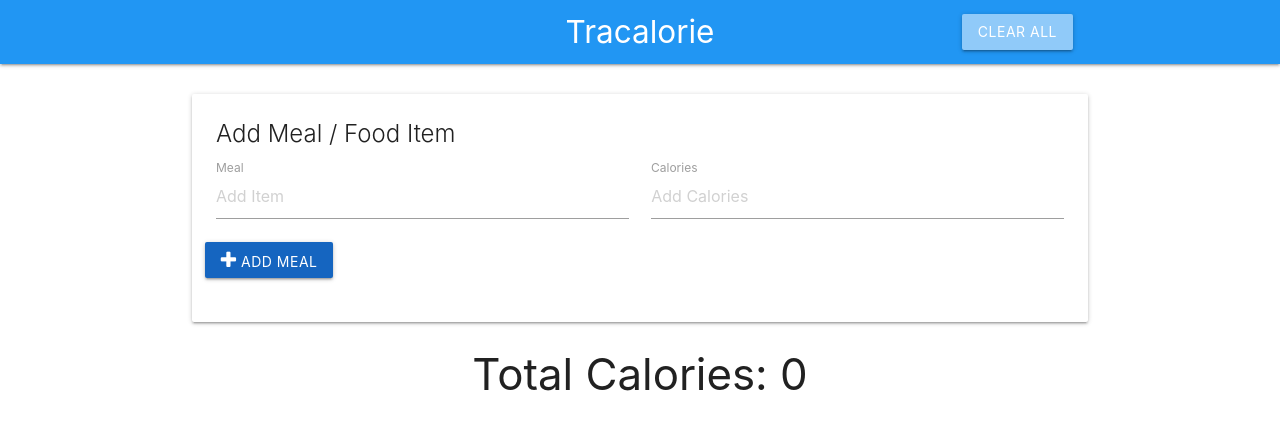
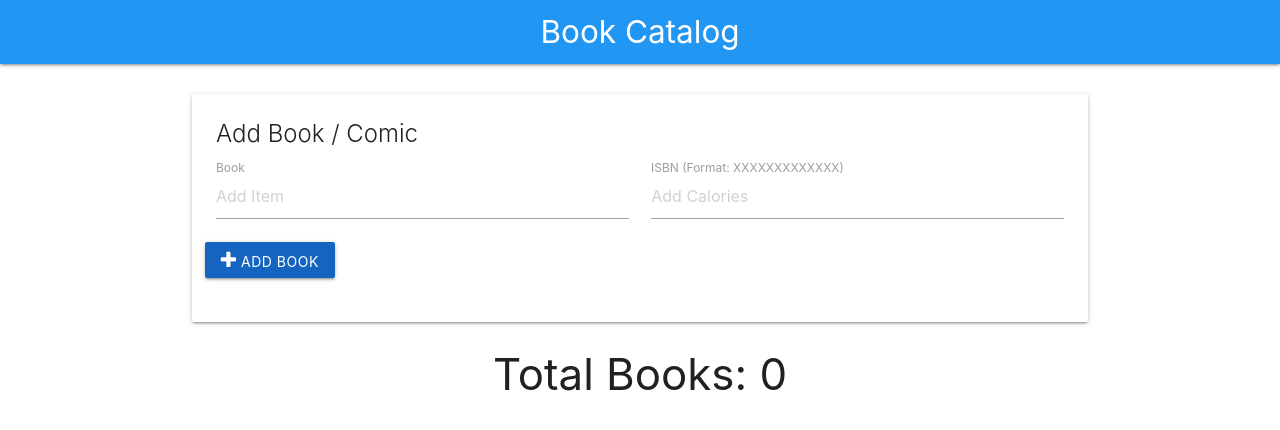
Before and after one commit to DEVX1/Dad-Calorie-Tracker, a Jekyll site: the page index.html, which Jekyll copies as it is, in a window 1280 px wide. Shown: the top 430 px of the page. Built offline with Jekyll 4.4.1, drawn with Linux system fonts in a browser that asks for light colours.

Commit message:
Update index.html

```diff
--- a/index.html
+++ b/index.html
@@ -13,9 +13,8 @@
   <nav><!-- Nav Bar -->
     <div class="nav-wrapper blue">
       <div class="container">
-        <a href="#" class="brand-logo center">Tracalorie</a>
+        <a href="#" class="brand-logo center">Book Catalog</a>
         <ul class="right">
-          <li><a href="#" class="clear-btn btn blue lighten-3">Clear All</a></li>
         </ul>
       </div>
     </div>
@@ -24,27 +23,27 @@
   <div class="container"><!-- Form Card Container -->
     <div class="card">
       <div class="card-content">
-        <span class="card-title">Add Meal / Food Item</span>
+        <span class="card-title">Add Book / Comic</span>
         <form class="col">
           <div class="row">
             <div class="input-field col s6">
               <input type="text" placeholder="Add Item" id="item-name">
-              <label for="item-name">Meal</label>
+              <label for="item-name">Book</label>
             </div>
             <div class="input-field col s6">
                 <input type="number" placeholder="Add Calories" id="item-calories">
-                <label for="item-calories">Calories</label>
+                <label for="item-calories">ISBN (Format: XXXXXXXXXXXXX)</label>
             </div>
-            <button class="add-btn btn blue darken-3"><i class="fa fa-plus"></i> Add Meal</button>
-            <button class="update-btn btn orange"><i class="fa fa-pencil-square-o"></i> Update Meal</button>
-            <button class="delete-btn btn red"><i class="fa fa-remove"></i> Delete Meal</button>
+            <button class="add-btn btn blue darken-3"><i class="fa fa-plus"></i> Add Book</button>
+            <button class="update-btn btn orange"><i class="fa fa-pencil-square-o"></i> Update Book/button>
+            <button class="delete-btn btn red"><i class="fa fa-remove"></i> Delete Book</button>
             <button class="back-btn btn grey pull-right"><i class="fa fa-chevron-circle-left"></i> Back</button>
           </div>
         </form>
       </div>
     </div>
     <!-- Calorie Count Tracker -->
-    <h3 class="center-align">Total Calories: <span class="total-calories">0</span></h3>
+    <h3 class="center-align">Total Books: <span class="total-calories">0</span></h3>
     <!-- Item List-->
     <ul id="item-list" class="collection">
       <!-- LIs to be generated by Javascript
```
